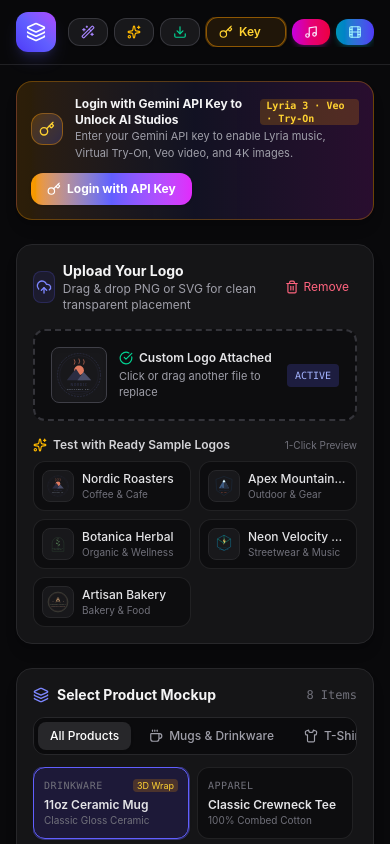
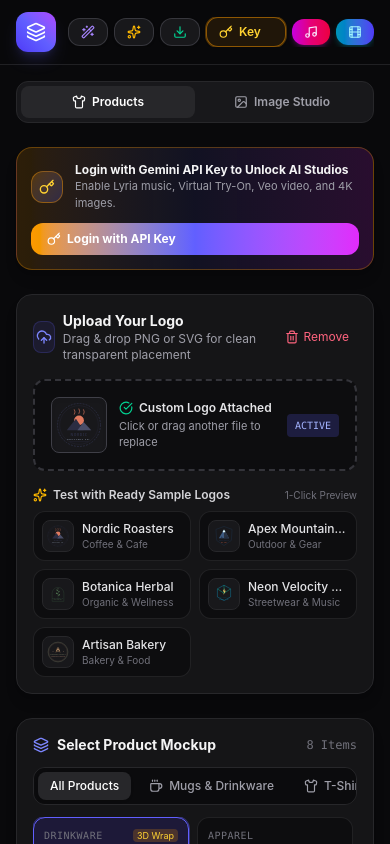
Before and after one commit to srcpolygot-eng/Imideo, a React (Vite) app: page / in a window 390 px wide. Shown: the top 844 px of the page. Built offline with nearby package versions, Linux system fonts and the light colour scheme; no server answers; a web font is replaced by a local one.

Commit message:
Add Image Studio workspace: free creative canvas alongside product mockups

```diff
--- a/src/App.tsx
+++ b/src/App.tsx
@@ -7,7 +7,7 @@ import React, { useState, useEffect } from 'react';
 import { PRODUCTS } from './data/products';
 import { SAMPLE_LOGOS } from './data/sampleLogos';
 import { ProductPreset, LogoTransform } from './types';
-import { Header } from './components/Header';
+import { Header, WorkspaceMode } from './components/Header';
 import { MockupCanvas } from './components/MockupCanvas';
 import { LogoUploader } from './components/LogoUploader';
 import { ControlsPanel } from './components/ControlsPanel';
@@ -22,23 +22,16 @@ import { VideoAdSynthesizerModal } from './components/VideoAdSynthesizerModal';
 import { BatchBrandKitModal } from './components/BatchBrandKitModal';
 import { ApiKeyModal } from './components/ApiKeyModal';
 import { VercelDeployModal } from './components/VercelDeployModal';
+import { ImageStudio } from './components/ImageStudio';
 import {
-  Wand2,
-  Sparkles,
-  Film,
-  Music,
-  Layers,
-  ArrowRight,
   CheckCircle2,
   Key,
-  Shuffle,
-  RotateCw,
-  Camera,
-  Download,
-  Palette,
+  Image as ImageIcon,
+  Shirt,
 } from 'lucide-react';
 
 export default function App() {
+  const [workspaceMode, setWorkspaceMode] = useState<WorkspaceMode>('products');
   const [currentProduct, setCurrentProduct] = useState<ProductPreset>(PRODUCTS[0]);
   const [selectedColor, setSelectedColor] = useState<string>(PRODUCTS[0].defaultColor);
   const [logoUrl, setLogoUrl] = useState<string | null>(SAMPLE_LOGOS[0].dataUrl);
@@ -97,7 +90,7 @@ export default function App() {
     try {
       localStorage.setItem('gemini_custom_api_key', newKey);
     } catch (e) {
-      console.error('Failed to store API key in localStorage:', e);
+      console.error('Failed to store API key:', e);
     }
     showToast('Logged in successfully! AI features unlocked.');
   };
@@ -166,7 +159,7 @@ export default function App() {
 
   const handleApplyLogoFromAI = (imageUrl: string) => {
     setLogoUrl(imageUrl);
-    showToast('AI-generated design applied directly to active mockup!');
+    showToast('AI-generated design applied to mockup!');
   };
 
   const handleSendToVeo = (imageUrl: string) => {
@@ -186,6 +179,8 @@ export default function App() {
       <Header
         apiKey={apiKey}
         hasServerKey={hasServerKey}
+        workspaceMode={workspaceMode}
+        onWorkspaceChange={setWorkspaceMode}
         onOpenApiKeyModal={() => setIsApiKeyModalOpen(true)}
         onOpenCreateEdit={() => setIsCreateEditOpen(true)}
         onOpenHighQuality={() => setIsHighQualityOpen(true)}
@@ -204,6 +199,41 @@ export default function App() {
       />
 
       <main className="flex-1 max-w-7xl w-full mx-auto p-4 sm:p-6 lg:p-8 space-y-6">
+        {/* Mobile workspace switcher */}
+        <div className="md:hidden flex items-center p-1 rounded-xl bg-zinc-900 border border-zinc-800 text-xs font-semibold">
+          <button
+            type="button"
+            onClick={() => setWorkspaceMode('products')}
+            className={`flex-1 py-2 rounded-lg flex items-center justify-center gap-1.5 ${
+              workspaceMode === 'products' ? 'bg-zinc-800 text-white' : 'text-zinc-400'
+            }`}
+          >
+            <Shirt className="w-3.5 h-3.5" />
+            Products
+          </button>
+          <button
+            type="button"
+            onClick={() => setWorkspaceMode('image-studio')}
+            className={`flex-1 py-2 rounded-lg flex items-center justify-center gap-1.5 ${
+              workspaceMode === 'image-studio' ? 'bg-indigo-600 text-white' : 'text-zinc-400'
+            }`}
+          >
+            <ImageIcon className="w-3.5 h-3.5" />
+            Image Studio
+          </button>
+        </div>
+
+        {workspaceMode === 'image-studio' ? (
+          <ImageStudio
+            onExportToMockup={(dataUrl) => {
+              setLogoUrl(dataUrl);
+              setWorkspaceMode('products');
+              showToast('Artwork applied to product mockup!');
+            }}
+            onToast={showToast}
+          />
+        ) : (
+          <>
             {!apiKey && !hasServerKey && (
               <div className="p-3.5 sm:p-4 rounded-2xl bg-gradient-to-r from-amber-500/15 via-indigo-500/10 to-fuchsia-500/15 border border-amber-500/30 flex flex-col sm:flex-row sm:items-center justify-between gap-3 shadow-lg">
                 <div className="flex items-center gap-3">
@@ -211,27 +241,20 @@ export default function App() {
                     <Key className="w-4 h-4" />
                   </div>
                   <div>
-                <p className="text-xs font-bold text-zinc-100 flex items-center gap-1.5">
-                  Login with Gemini API Key to Unlock AI Studios
-                  <span className="text-[10px] bg-amber-500/20 text-amber-300 px-1.5 py-0.2 rounded font-mono">
-                    Lyria 3 · Veo · Try-On
-                  </span>
-                </p>
+                    <p className="text-xs font-bold text-zinc-100">Login with Gemini API Key to Unlock AI Studios</p>
                     <p className="text-[11px] text-zinc-400">
-                  Enter your Gemini API key to enable Lyria music, Virtual Try-On, Veo video, and 4K images.
+                      Enable Lyria music, Virtual Try-On, Veo video, and 4K images.
                     </p>
                   </div>
                 </div>
-            <div className="flex items-center gap-2 shrink-0">
                 <button
                   type="button"
                   onClick={() => setIsApiKeyModalOpen(true)}
-                className="px-4 py-2 rounded-xl bg-gradient-to-r from-amber-500 via-indigo-500 to-fuchsia-500 hover:opacity-90 text-white font-bold text-xs shrink-0 flex items-center justify-center gap-1.5 shadow transition-all active:scale-95"
+                  className="px-4 py-2 rounded-xl bg-gradient-to-r from-amber-500 via-indigo-500 to-fuchsia-500 text-white font-bold text-xs flex items-center gap-1.5"
                 >
                   <Key className="w-3.5 h-3.5" />
-                <span>Login with API Key</span>
+                  Login with API Key
                 </button>
-            </div>
               </div>
             )}
 
@@ -270,10 +293,12 @@ export default function App() {
                 />
               </div>
             </div>
+          </>
+        )}
       </main>
 
       {toastMessage && (
-        <div className="fixed bottom-6 right-6 z-50 flex items-center gap-2.5 px-4 py-3 rounded-xl bg-zinc-900 border border-zinc-700 text-xs font-semibold text-zinc-100 shadow-2xl animate-in fade-in slide-in-from-bottom-2">
+        <div className="fixed bottom-6 right-6 z-50 flex items-center gap-2.5 px-4 py-3 rounded-xl bg-zinc-900 border border-zinc-700 text-xs font-semibold text-zinc-100 shadow-2xl">
           <CheckCircle2 className="w-4 h-4 text-emerald-400" />
           <span>{toastMessage}</span>
         </div>
```
Lines whose indentation alone changed are shown as unchanged.
